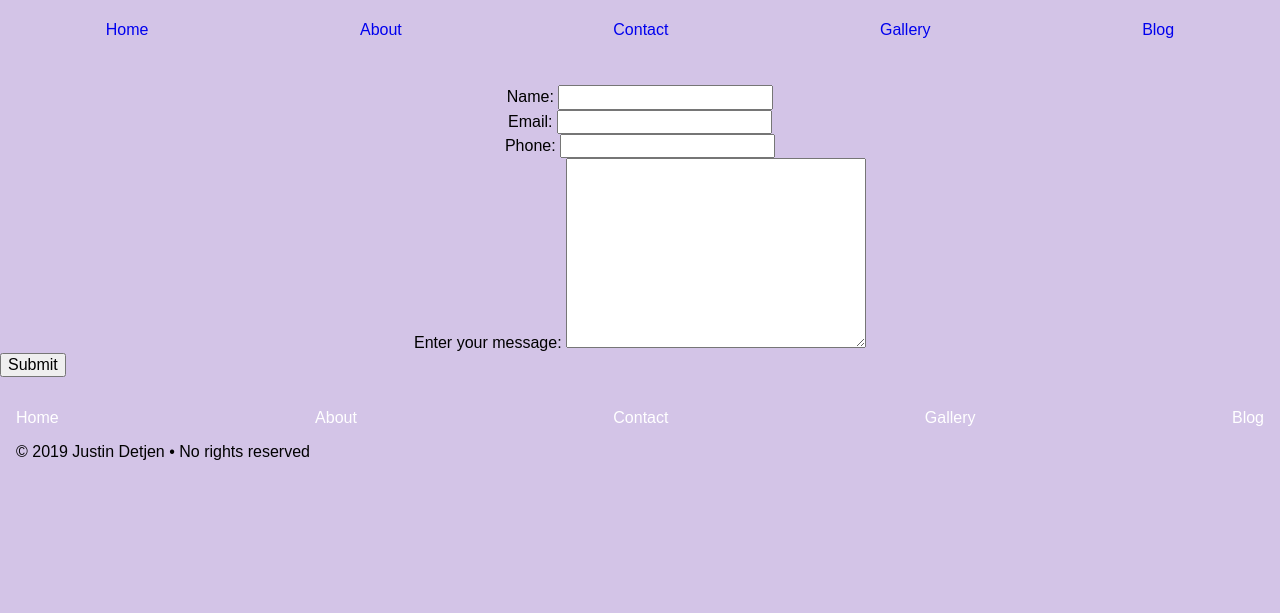
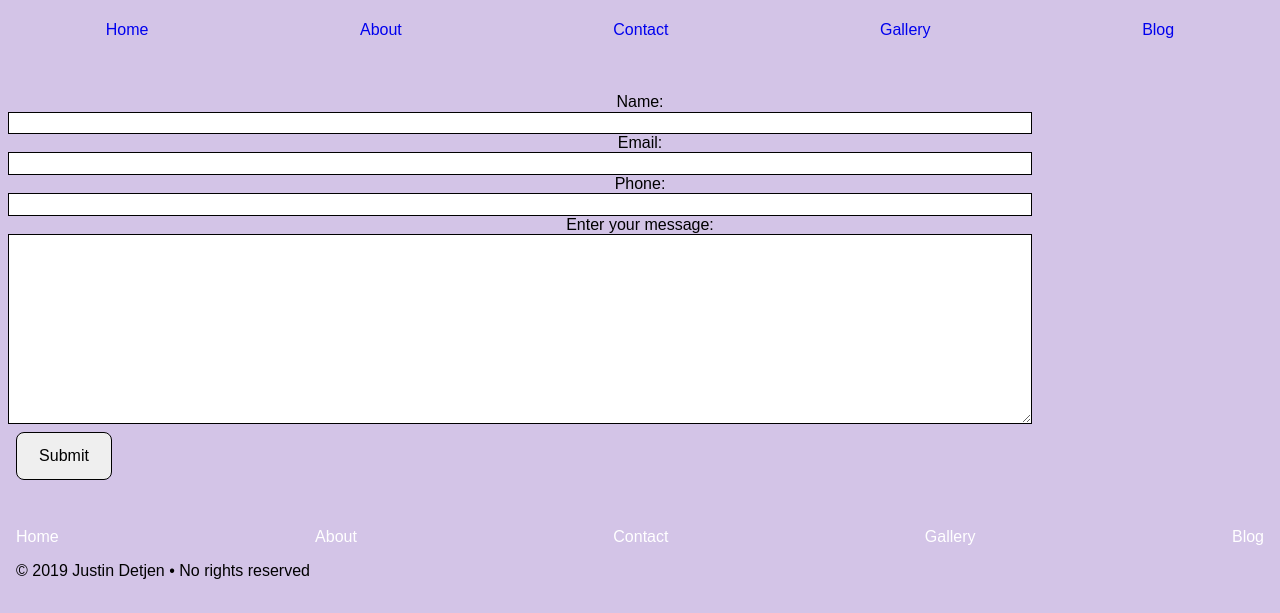
Before and after one commit to jdetjen7084/Justin-Detjen-Project, a website: page contact/index.html in a window 1280 px wide. Shown: the part 280-893 px from the top of the page. Before the commit the page ends 800 px from the top, so only its background shows below. Drawn offline with nearby package versions, Linux system fonts and the light colour scheme.

Commit message:
Add contact form CSS

```diff
--- a/contact/index.html
+++ b/contact/index.html
@@ -39,7 +39,7 @@
       </ul>
     </nav>
     <main>
-      <form>
+      <form action="">
         <div>
           <label for="name">Name:</label>
           <input type="text" name="name" id="name">
--- a/style.css
+++ b/style.css
@@ -194,6 +194,33 @@ footer ul {
   justify-content: space-between;
 }
 
+/* Contact Form CSS */
+
+form,
+form div {
+  display: flex;
+  flex-direction: column;
+  }
+
+form {
+  padding: var(--base-spacing);
+}
+
+input,
+textarea {
+  border: solid thin black;
+  max-width: 80vw;
+}
+
+input[type="submit"] {
+  border-radius: var(--base-spacing);
+  display: inline-block;
+  margin: 8px;
+  min-height: 48px;
+  max-width: calc(var(--base-spacing)*12);
+  text-align: center;
+}
+
 @media screen and (min-width: 768px) {
   header {
     display: flex;
```
